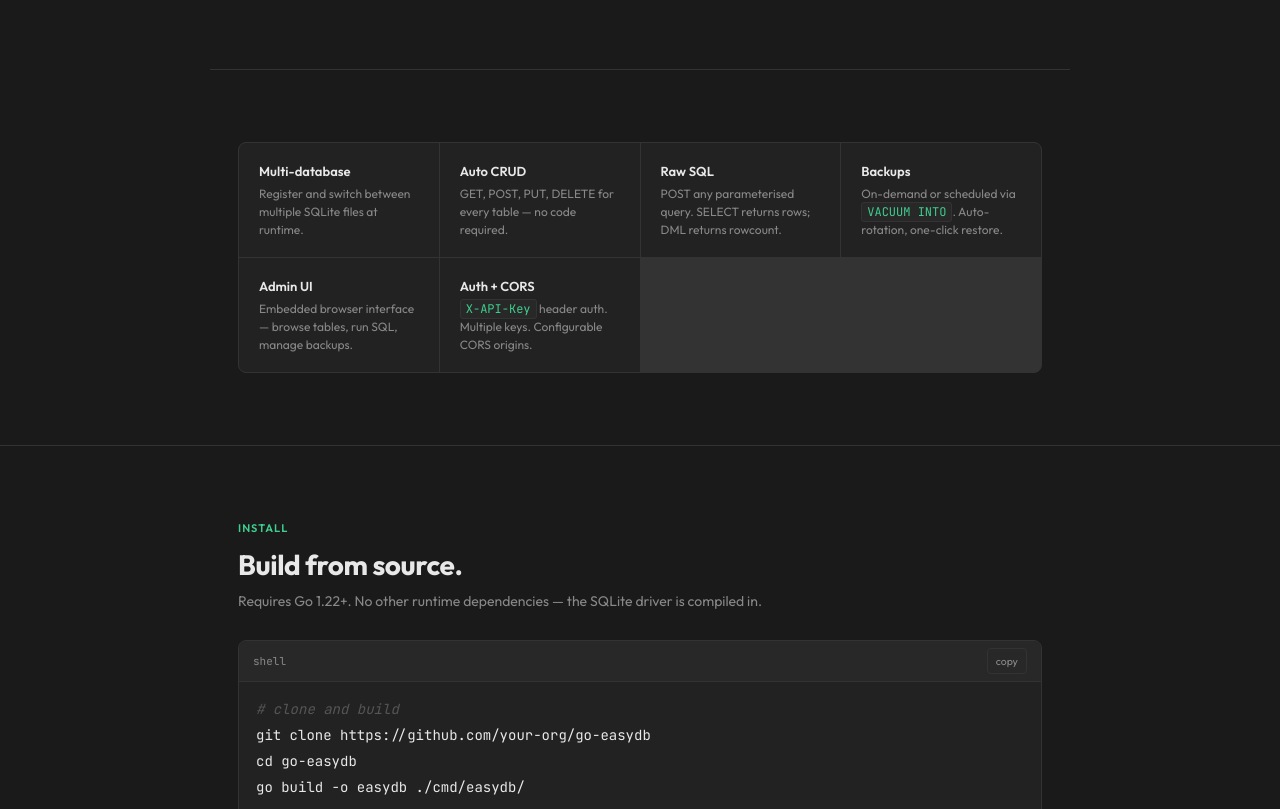
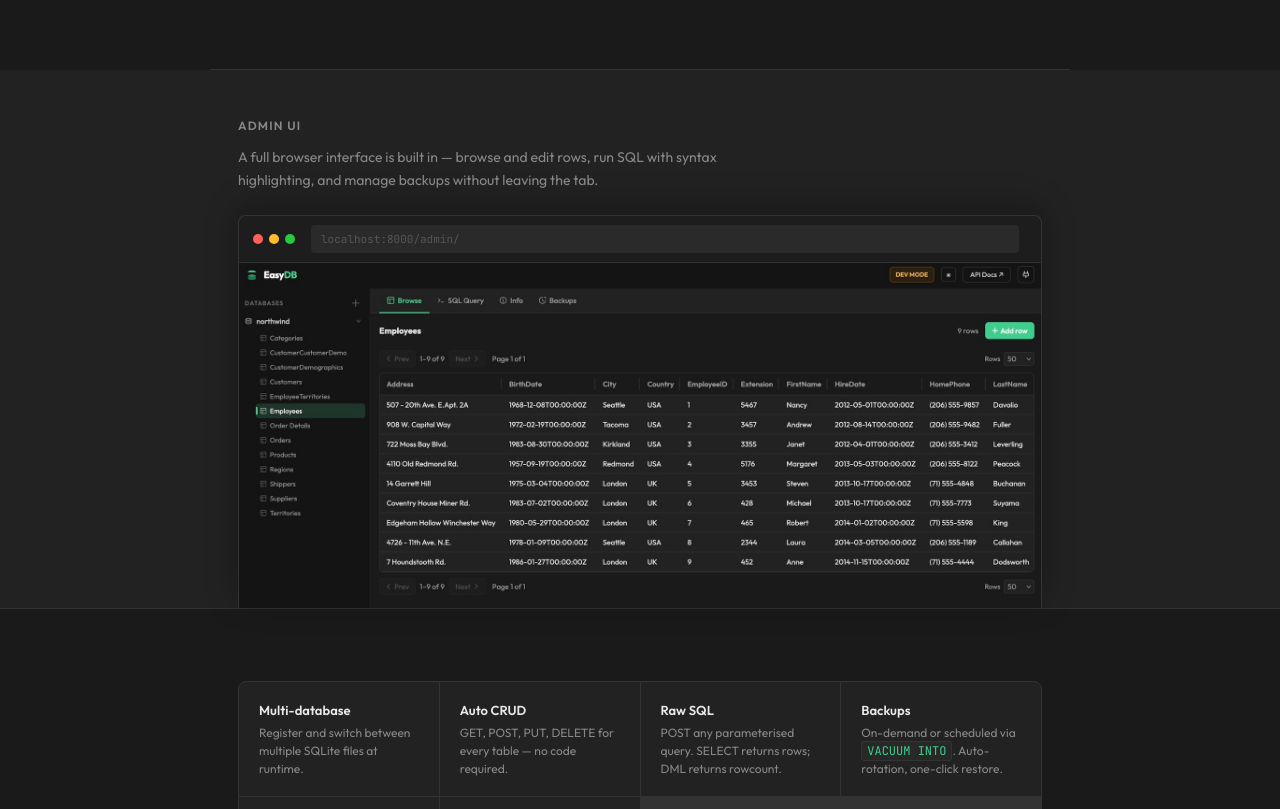
Before and after one commit to huyng/easydb, a plain HTML site: page docs/index.html in a window 1280 px wide. Shown: the part 702-1511 px from the top of the page. Drawn offline with nearby package versions, Linux system fonts and the light colour scheme.

Commit message:
added screenshot

```diff
--- a/docs/index.html
+++ b/docs/index.html
@@ -244,6 +244,32 @@ mydata/tables/users/rows
   </div>
 </div>
 
+<!-- ── Screenshot ── -->
+<div style="border-bottom:1px solid var(--edge);background:var(--surface)">
+  <div class="wrap" style="padding-top:48px;padding-bottom:0">
+    <p class="text-xs font-semibold uppercase tracking-widest mb-3" style="color:var(--muted)">Admin UI</p>
+    <p class="mb-6" style="font-size:14px;color:var(--muted);max-width:480px;line-height:1.6">
+      A full browser interface is built in — browse and edit rows, run SQL with syntax highlighting, and manage backups without leaving the tab.
+    </p>
+    <!-- Browser chrome wrapper -->
+    <div style="border:1px solid var(--edge);border-bottom:none;border-radius:8px 8px 0 0;overflow:hidden;box-shadow:0 -8px 32px rgba(0,0,0,0.3)">
+      <!-- Fake browser bar -->
+      <div style="background:#1d1d1d;padding:9px 14px;display:flex;align-items:center;gap:8px;border-bottom:1px solid var(--edge)">
+        <div style="display:flex;gap:6px">
+          <div style="width:10px;height:10px;border-radius:50%;background:#ff6058"></div>
+          <div style="width:10px;height:10px;border-radius:50%;background:#ffbd2e"></div>
+          <div style="width:10px;height:10px;border-radius:50%;background:#28c941"></div>
+        </div>
+        <div style="flex:1;background:#2a2a2a;border-radius:4px;padding:4px 10px;font-family:'JetBrains Mono',monospace;font-size:11px;color:#555;margin:0 8px">
+          localhost:8000/admin/
+        </div>
+      </div>
+      <img src="images/screenshot.jpg" alt="EasyDB admin UI showing a table browser with employee data"
+           style="width:100%;display:block;margin:0">
+    </div>
+  </div>
+</div>
+
 <!-- ── Features ── -->
 <div class="section">
   <div class="wrap">
```
Also changed, not shown: docs/images/screenshot.jpg (added).
